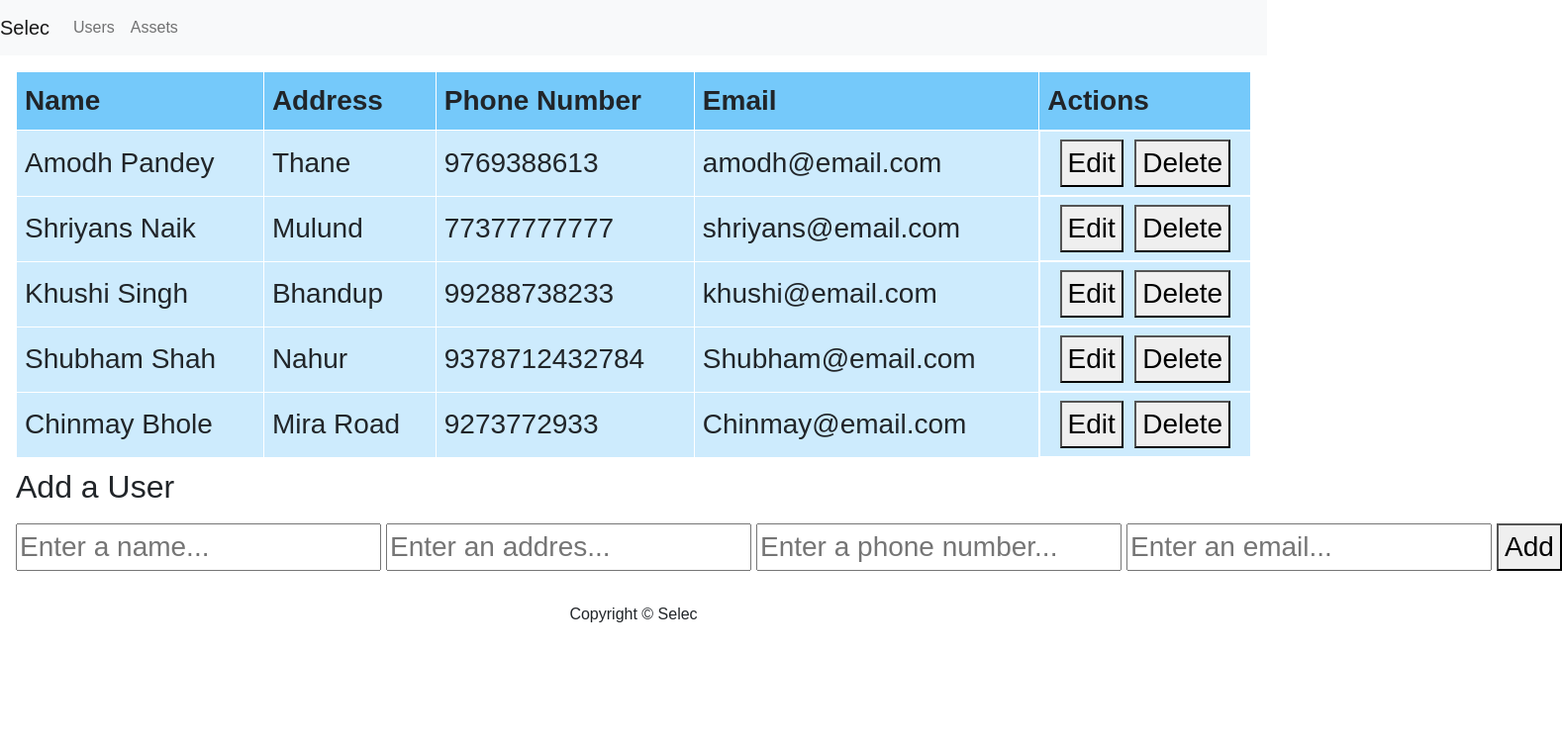
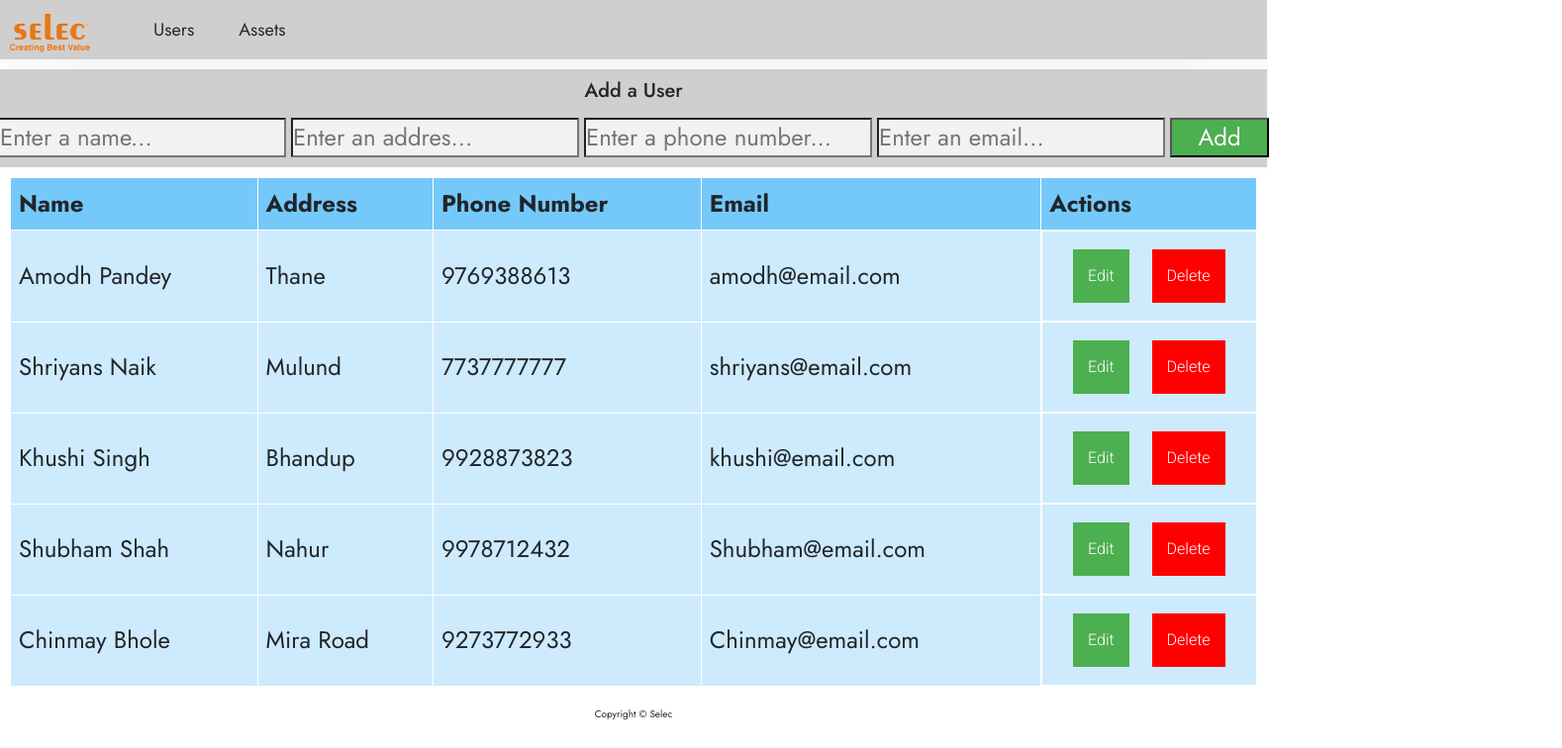
Before and after one commit to amodhp/admin-frontend, a React (Create React App) app: page /users in a window 1280 px wide. Shown: the top 756 px of the page at 99% size, 1578 px wide, since content can reach past the window. Built offline with nearby package versions, Linux system fonts and the light colour scheme.

Commit message:
designing part done

```diff
--- a/src/components/AssetsTable.js
+++ b/src/components/AssetsTable.js
@@ -16,21 +16,19 @@ import EditableRow from "./common/EditableRow";
 import Navbar from "./Navbar";
 import Footer from "./Footer";
 
-
-
 function AssetsTable(props) {
   const [contacts, setContacts] = useState(data);
   const [addFormData, setAddFormData] = useState({
     assetName: "",
     category: "",
-   categoryId: "",
+    categoryId: "",
     assetId: "",
   });
 
   const [editFormData, setEditFormData] = useState({
     assetName: "",
     category: "",
-   categoryId: "",
+    categoryId: "",
     assetId: "",
   });
 
@@ -67,7 +65,7 @@ function AssetsTable(props) {
       id: nanoid(),
       assetName: addFormData.assetName,
       category: addFormData.category,
-     categoryId: addFormData.phoneNumber,
+      categoryId: addFormData.phoneNumber,
       assetId: addFormData.assetId,
     };
 
@@ -82,13 +80,15 @@ function AssetsTable(props) {
       id: editContactId,
       assetName: editFormData.assetName,
       category: editFormData.category,
-     categoryId: editFormData.phoneNumber,
+      categoryId: editFormData.phoneNumber,
       assetId: editFormData.assetId,
     };
 
     const newContacts = [...contacts];
 
-    const index = contacts.findIndex((contact) => contact.assetId === editContactId);
+    const index = contacts.findIndex(
+      (contact) => contact.assetId === editContactId
+    );
 
     newContacts[index] = editedContact;
 
@@ -103,7 +103,7 @@ function AssetsTable(props) {
     const formValues = {
       assetName: contact.assetName,
       category: contact.category,
-     categoryId: contact.categoryId,
+      categoryId: contact.categoryId,
       assetId: contact.assetId,
     };
 
@@ -126,42 +126,7 @@ function AssetsTable(props) {
   return (
     <>
       <Navbar />
-
-      <div className="app-container">
-        <form onSubmit={handleEditFormSubmit}>
-          <table>
-            <thead>
-              <tr>
-                <th>Asset Name</th>
-                <th>Category</th>
-                <th>Category Id</th>
-                <th>Asset Id</th>
-                <th>Actions</th>
-              </tr>
-            </thead>
-            <tbody>
-              {contacts.map((contact) => (
-                <Fragment>
-                  {editContactId === contact.id ? (
-                    <EditableRow
-                      editFormData={editFormData}
-                      handleEditFormChange={handleEditFormChange}
-                      handleCancelClick={handleCancelClick}
-                    />
-                  ) : (
-                    <ReadOnlyRow
-                      contact={contact}
-                      tableType={'Assets'}
-                      handleEditClick={handleEditClick}
-                      handleDeleteClick={handleDeleteClick}
-                    />
-                  )}
-                </Fragment>
-              ))}
-            </tbody>
-          </table>
-        </form>
-
+      <div className="insert-user-container">
         <h2>Add an Asset</h2>
         <form onSubmit={handleAddFormSubmit}>
           <input
@@ -192,7 +157,52 @@ function AssetsTable(props) {
             placeholder="Enter an asset id.."
             onChange={handleAddFormChange}
           />
-          <button type="submit">Add</button>
+          <button
+            style={{
+              background: "#4caf50",
+              color: "white",
+              cursor: "pointer",
+              width: 100,
+            }}
+            type="submit"
+          >
+            Add
+          </button>
+        </form>
+      </div>
+      <div className="app-container">
+        <form onSubmit={handleEditFormSubmit}>
+          <table>
+            <thead>
+              <tr>
+                <th>Asset Name</th>
+                <th>Category</th>
+                <th>Category Id</th>
+                <th>Asset Id</th>
+                <th>Actions</th>
+              </tr>
+            </thead>
+            <tbody>
+              {contacts.map((contact) => (
+                <Fragment>
+                  {editContactId === contact.id ? (
+                    <EditableRow
+                      editFormData={editFormData}
+                      handleEditFormChange={handleEditFormChange}
+                      handleCancelClick={handleCancelClick}
+                    />
+                  ) : (
+                    <ReadOnlyRow
+                      contact={contact}
+                      tableType={"Assets"}
+                      handleEditClick={handleEditClick}
+                      handleDeleteClick={handleDeleteClick}
+                    />
+                  )}
+                </Fragment>
+              ))}
+            </tbody>
+          </table>
         </form>
       </div>
       <Footer />
--- a/src/components/HomeScreen.js
+++ b/src/components/HomeScreen.js
@@ -1,5 +1,7 @@
 import React, { Component } from "react";
 import "bootstrap/dist/css/bootstrap.min.css";
+import "../styles/LoginUi.css";
+import logo from './../logo.png';
 
 import {
   BrowserRouter as Router,
@@ -10,6 +12,7 @@ import {
   useHistory,
   useLocation,
 } from "react-router-dom";
+import { fontSize } from "@mui/system";
 
 function Login() {
   const history = useHistory();
@@ -18,24 +21,46 @@ function Login() {
     history.push("/assets");
   };
   return (
-    <form>
-      <h3>Sign In</h3>
-      <div className="mb-3">
-        <label>Email address</label>
-        <input
-          type="email"
-          className="form-control"
-          placeholder="Enter email"
-        />
+    // <form>
+
+    <div class="main-login">
+      <div className="logo">
+          <img src={logo} alt="Logo"
+          style={{width:250}} />
+        </div>
+      <div
+        class="form-container">
+        <form class="register-form">
+          {/* <div class="success-message">Success! Thank you for registering</div> */}
+          {/* <label>Email address</label> */}
+          <input type="email" class="form-field" placeholder="Enter email" />
+          {/* <span id="first-name-error">Please enter an email address</span> */}
+          {/* <label>Password</label> */}
+          <input
+            type="password"
+            class="form-field"
+            placeholder="Enter password"
+          />
+          <div className="custom-control custom-checkbox">
+            <input
+              type="checkbox"
+              className="custom-control-input"
+              id="customCheck1"
+            />
+            <p style={{fontSize:15}}>Remember me</p>
+          </div>
+          {/* <span id="email-error">Please enter an password</span> */}
+          <button
+          onClick={assetsPage} class="form-field" type="submit"
+          style={{background: "#4caf50",color: "white", cursor: "pointer"}}>
+            Submit
+          </button>
+        </form>
       </div>
-      <div className="mb-3">
-        <label>Password</label>
-        <input
-          type="password"
-          className="form-control"
-          placeholder="Enter password"
-        />
-      </div>
+    </div>
+
+    /* <h3>Sign In</h3>
+
       <div className="mb-3">
         <div className="custom-control custom-checkbox">
           <input
@@ -47,13 +72,8 @@ function Login() {
             Remember me
           </label>
         </div>
-      </div>
-      <div className="d-grid">
-        <button onClick={assetsPage} type="submit" className="btn btn-primary">
-          Submit
-        </button>
-      </div>
-    </form>
+      </div> */
+    // </form>
   );
 }
 
--- a/src/components/Navbar.js
+++ b/src/components/Navbar.js
@@ -1,8 +1,37 @@
-import React from "react";
+import React, { useState } from "react";
+import "../styles/navbar.css";
+import logo from './../logo.png';
 
 export default function Navbar() {
+  const [showMediaIcons, setShowMediaIcons] = useState(false);
   return (
-    <nav class="navbar navbar-expand-lg navbar-light bg-light">
+    <>
+    <nav className="main-nav">
+        <div className="logo">
+          <img src={logo} alt="Logo"
+          style={{width:100}} />
+        </div>
+
+        <div
+          className={
+            showMediaIcons ? "menu-link mobile-menu-link" : "menu-link"
+          }>
+          <ul>
+            <li class="nav-item active">
+            <a class="nav-link" href="/users">
+            Users
+            </a>
+              {/* <NavLink class="nav-link" to="/users"></NavLink> */}
+            </li>
+            <li class="nav-item active">
+            <a class="nav-link" href="/assets">
+              Assets
+            </a>
+            </li>
+          </ul>
+        </div>
+      </nav>
+      {/* <nav class="navbar navbar-expand-lg navbar-light bg-light">
       <a class="navbar-brand" href="/">
         Selec
       </a>
@@ -32,6 +61,8 @@ export default function Navbar() {
           </li>
         </ul>
       </div>
-    </nav>
+    </nav> */}
+    </>
+
   );
 }
--- a/src/components/UserTable.js
+++ b/src/components/UserTable.js
@@ -124,42 +124,7 @@ function UserTable(props) {
   return (
     <>
       <Navbar />
-
-      <div className="app-container">
-        <form onSubmit={handleEditFormSubmit}>
-          <table>
-            <thead>
-              <tr>
-                <th>Name</th>
-                <th>Address</th>
-                <th>Phone Number</th>
-                <th>Email</th>
-                <th>Actions</th>
-              </tr>
-            </thead>
-            <tbody>
-              {contacts.map((contact) => (
-                <Fragment>
-                  {editContactId === contact.id ? (
-                    <EditableRow
-                      editFormData={editFormData}
-                      handleEditFormChange={handleEditFormChange}
-                      handleCancelClick={handleCancelClick}
-                    />
-                  ) : (
-                    <ReadOnlyRow
-                      contact={contact}
-                      tableType={'Users'}
-                      handleEditClick={handleEditClick}
-                      handleDeleteClick={handleDeleteClick}
-                    />
-                  )}
-                </Fragment>
-              ))}
-            </tbody>
-          </table>
-        </form>
-
+      <div className="insert-user-container">
         <h2>Add a User</h2>
         <form onSubmit={handleAddFormSubmit}>
           <input
@@ -190,7 +155,46 @@ function UserTable(props) {
             placeholder="Enter an email..."
             onChange={handleAddFormChange}
           />
-          <button type="submit">Add</button>
+          <button
+          style={{background: "#4caf50",color: "white", cursor: "pointer",width:100}}
+          type="submit">
+            Add</button>
+        </form>
+      </div>
+
+      <div className="app-container">
+        <form onSubmit={handleEditFormSubmit}>
+          <table>
+            <thead>
+              <tr>
+                <th>Name</th>
+                <th>Address</th>
+                <th>Phone Number</th>
+                <th>Email</th>
+                <th>Actions</th>
+              </tr>
+            </thead>
+            <tbody>
+              {contacts.map((contact) => (
+                <Fragment>
+                  {editContactId === contact.id ? (
+                    <EditableRow
+                      editFormData={editFormData}
+                      handleEditFormChange={handleEditFormChange}
+                      handleCancelClick={handleCancelClick}
+                    />
+                  ) : (
+                    <ReadOnlyRow
+                      contact={contact}
+                      tableType={"Users"}
+                      handleEditClick={handleEditClick}
+                      handleDeleteClick={handleDeleteClick}
+                    />
+                  )}
+                </Fragment>
+              ))}
+            </tbody>
+          </table>
         </form>
       </div>
       <Footer />
--- a/src/components/common/ReadOnlyRow.js
+++ b/src/components/common/ReadOnlyRow.js
@@ -1,4 +1,5 @@
 import React from "react";
+import "bootstrap/dist/css/bootstrap.min.css";
 
 const ReadOnlyRow = ({
   tableType,
@@ -17,12 +18,16 @@ const ReadOnlyRow = ({
           <td>
             <button
               check="button"
+              class="form-field"
+              style={{background: "#4caf50",color: "white", cursor: "pointer"}}
               onClick={(event) => handleEditClick(event, contact)}
             >
               Edit
             </button>
             <button
               check="button"
+              class="form-field"
+              style={{background: "#FF0000",color: "white", cursor: "pointer"}}
               onClick={() => handleDeleteClick(contact.id)}
             >
               Delete
@@ -40,12 +45,16 @@ const ReadOnlyRow = ({
           <td>
             <button
               check="button"
+              class="form-field"
+              style={{background: "#4caf50",color: "white", cursor: "pointer"}}
               onClick={(event) => handleEditClick(event, contact)}
             >
               Edit
             </button>
             <button
               check="button"
+              class="form-field"
+              style={{background: "#FF0000",color: "white", cursor: "pointer"}}
               onClick={() => handleDeleteClick(contact.assetId)}
             >
               Delete
--- a/src/mockUserData.json
+++ b/src/mockUserData.json
@@ -10,21 +10,21 @@
       "id": 2,
       "fullName": "Shriyans Naik",
       "address": "Mulund",
-      "phoneNumber": "77377777777",
+      "phoneNumber": "7737777777",
       "email": "shriyans@email.com"
     },
     {
       "id": 3,
       "fullName": "Khushi Singh",
       "address": "Bhandup",
-      "phoneNumber": "99288738233",
+      "phoneNumber": "9928873823",
       "email": "khushi@email.com"
     },
     {
       "id": 4,
       "fullName": "Shubham Shah",
       "address": "Nahur",
-      "phoneNumber": "9378712432784",
+      "phoneNumber": "9978712432",
       "email": "Shubham@email.com"
     },
     {
--- /dev/null
+++ b/src/styles/LoginUi.css
@@ -0,0 +1,54 @@
+@import url(https://fonts.googleapis.com/css?family=Roboto:300);
+
+.main-login {
+  /* background: #76b852; */
+  display: flex;
+  flex-direction: column;
+  min-height: 100vh;
+  justify-content: center;
+  align-items: center;
+}
+
+.form-container {
+  width: 360px;
+  background-color: rgb(206, 206, 206);
+  margin: auto;
+  border-radius: 16px;
+  /* box-shadow: 0 0 20px 0 rgba(0, 0, 0, 0.2), 0 5px 5px 0 rgba(0, 0, 0, 0.24); */
+  padding: 10px;
+}
+
+.register-form {
+  display: flex;
+  flex-direction: column;
+  justify-content: space-evenly;
+  padding: 10px;
+}
+
+.success-message {
+  font-family: "Roboto", sans-serif;
+  background-color: #3f89f8;
+  padding: 15px;
+  color: white;
+}
+
+.form-field {
+  margin: 10px 0 10px 0;
+  padding: 15px;
+  font-size: 16px;
+  border: 0;
+  font-family: "Roboto", sans-serif;
+}
+
+input {
+  background: #f2f2f2;
+}
+
+.error {
+  border-style: solid;
+  border: 2px solid #ffa4a4;
+}
+
+button:disabled {
+  cursor: default;
+}
--- a/src/styles/Table.css
+++ b/src/styles/Table.css
@@ -6,6 +6,16 @@
     padding: 1rem;
   }
 
+.insert-user-container {
+  display: flex;
+  flex-direction: column;
+  gap: 10px;
+  background-color: #cfcfcf;
+  /* border-radius: 16px; */
+  align-items: center;
+  padding: 1rem;
+  margin-top: 1rem;
+}
   table {
     border-collapse: collapse;
     width: 100%;
@@ -38,5 +48,5 @@
   }
 
   form * {
-    font-size: 28px;
+    font-size: 24px;
   }
--- /dev/null
+++ b/src/styles/navbar.css
@@ -0,0 +1,86 @@
+@import url("https://fonts.googleapis.com/css2?family=Jost:ital,wght@0,100;0,200;0,300;0,400;0,500;0,600;0,700;1,100&display=swap");
+
+* {
+  margin: 0;
+  padding: 0;
+  box-sizing: border-box;
+  font-family: "Jost", sans-serif;
+}
+
+html {
+  font-size: 62.5%;
+}
+
+a {
+  text-decoration: none;
+}
+
+li {
+  list-style: none;
+}
+
+/*
+
+/* navbar style start  */
+
+.main-nav {
+  width: 100%;
+  background-color: #cfcfcf;
+  height: 6rem;
+  display: grid;
+  grid-template-columns: 10rem 1fr 2fr 1fr 10rem;
+  box-shadow: rgba(50, 50, 93, 0.25) 0px 50px 100px -20px,
+    rgba(0, 0, 0, 0.3) 0px 30px 60px -30px;
+}
+
+.logo {
+  /* display: grid; */
+  /* grid-column: 2/3; */
+  /* justify-content: start; */
+  /* align-items: center; */
+}
+
+.menu-link {
+  /* grid-column: 3/4; */
+}
+
+.menu-link ul {
+  height: 6rem;
+  display: flex;
+  /* justify-content: space-evenly; */
+  align-items: center;
+}
+
+
+/* ----------- Grid part ends ----------------- */
+
+.logo h2 {
+  font-size: 2.5rem;
+  font-weight: 400;
+  text-transform: uppercase;
+  background: -webkit-linear-gradient(rgb(255, 0, 0), rgb(255, 0, 0));
+  -webkit-background-clip: text;
+  -webkit-text-fill-color: transparent;
+}
+
+.logo h2 span {
+  font-size: 3.5rem;
+}
+
+.menu-link ul li {
+  font-size: 1.8rem;
+  margin-left: 10%;
+
+}
+
+.menu-link ul li a {
+  text-transform: capitalize;
+  color: rgba(0, 0, 3, 0.8);
+  transition: 0.5s;
+}
+.menu-link ul li:hover > a {
+  transform-origin: left;
+  color: rgba(0, 0, 3, 1);
+  text-decoration: underline;
+  transition: 0.5s;
+}
```
Also changed, not shown: src/logo.png (added), 1 other file (tests, documents, lock files or other folders).
